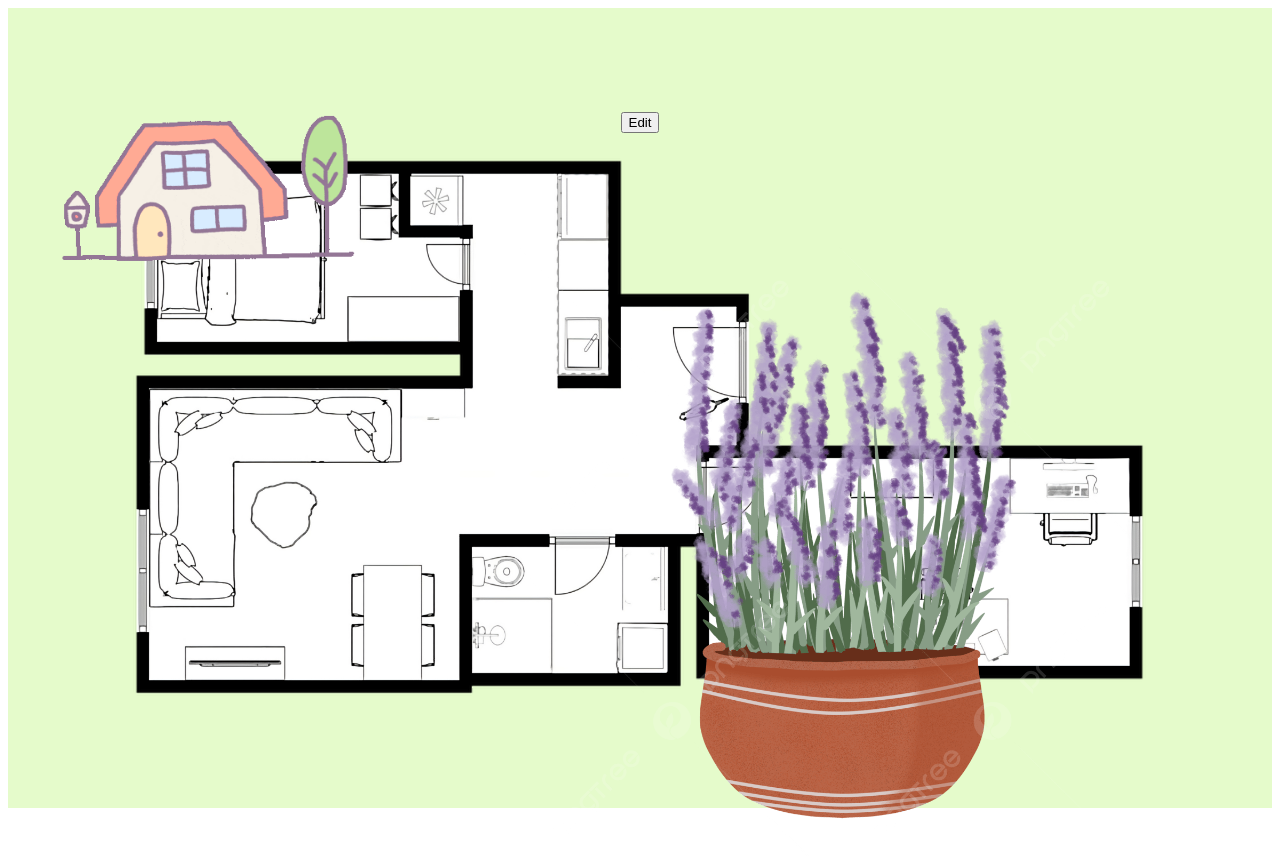
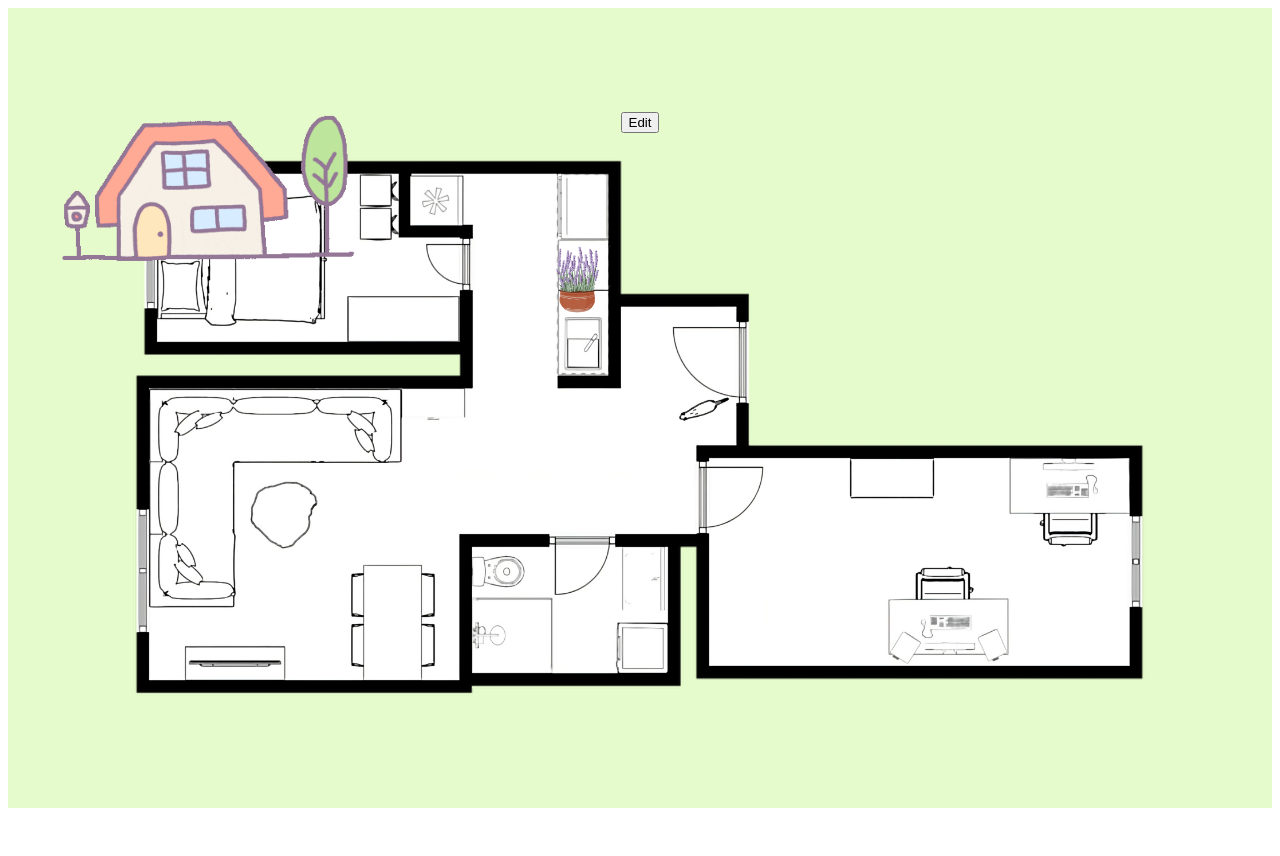
Before and after one commit to camillgh/home-homepage, an Angular app in the folder home-homepage/: page /planteting in a window 1280 px wide. Shown: the top 856 px of the page. After the commit the page ends 816 px from the top, so only its background shows below. Built offline with nearby package versions, Linux system fonts and the light colour scheme.

Commit message:
🐛 Add separate styling for the plants

```diff
--- a/home-homepage/src/app/pages/planting-page/planting-page.component.html
+++ b/home-homepage/src/app/pages/planting-page/planting-page.component.html
@@ -20,6 +20,7 @@
           [alt]="plant.name"
           [class.healthy]="plant.healthy"
           [class.needs-water]="!plant.healthy"
+          class="plant-image"
         />
         <div
           class="info-bubble"
--- a/home-homepage/src/app/pages/planting-page/planting-page.component.scss
+++ b/home-homepage/src/app/pages/planting-page/planting-page.component.scss
@@ -74,4 +74,10 @@
   .plant-container:hover .info-bubble {
     display: block;
   }
+  .plant-image {
+    object-fit: contain;
+    width: 10vw; // Set the width to your desired size
+    height: 10vh; // Set the height to your desired size
+    transition: transform 0.3s ease-in-out;
+  }
 }
```
